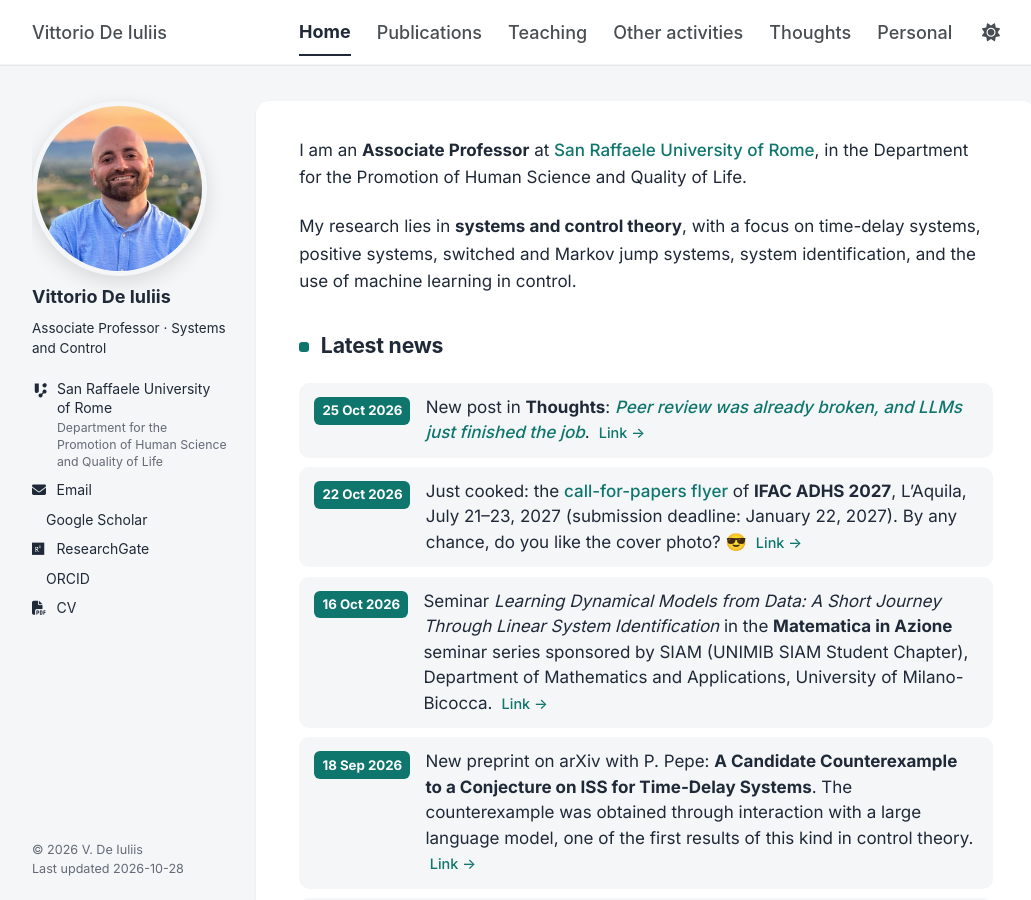
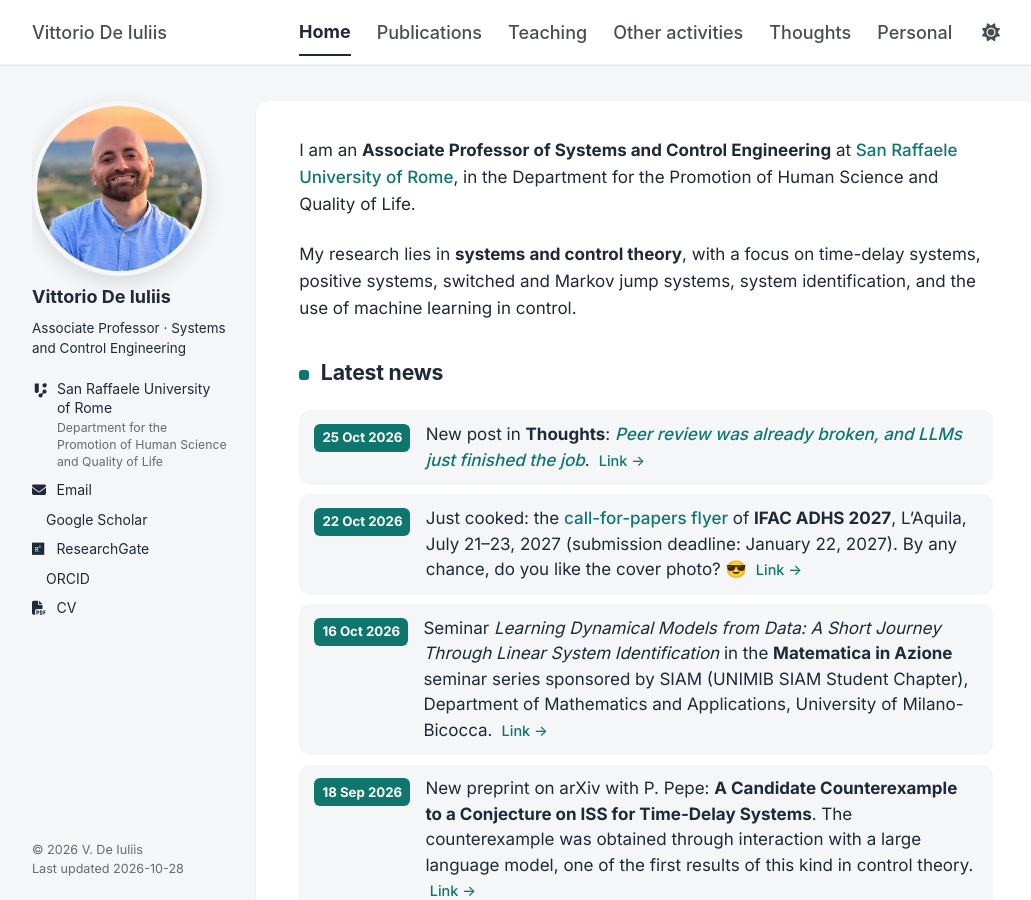
Before and after one commit to vdeiuliis/vdeiuliis.github.io, a Jekyll site: the page built from _pages/about.md, in a window 1280 px wide and 900 px high. Shown: the whole window, without its empty margins (106-1137 px from the left). Built offline with Jekyll 4.4.1, drawn with Linux system fonts in a browser that asks for light colours; a style sheet for code colours, icons or effects is not loaded.

Commit message:
Systems and Control Engineering; social card cache-busting

```diff
--- a/_config.yml
+++ b/_config.yml
@@ -26,7 +26,7 @@ author:
   avatar           : "profile.jpg"
   name             : "Vittorio De Iuliis"
   pronouns         : # example: "she/her"
-  bio              : "Associate Professor · Systems and Control"
+  bio              : "Associate Professor · Systems and Control Engineering"
   location         : # e.g. "Rome, Italy"
   employer         : "San Raffaele University of Rome"
   department       : "Department for the Promotion of Human Science and Quality of Life"
@@ -163,7 +163,7 @@ facebook:
   app_id                 :
   publisher              :
 og_image                 : "profile.jpg"  # photo shown in link previews (WhatsApp, LinkedIn, email...)
-og_description           : "Associate Professor of Systems and Control at San Raffaele University of Rome. Time-delay and positive systems, system identification, machine learning for control."
+og_description           : "Associate Professor of Systems and Control Engineering at San Raffaele University of Rome. Time-delay and positive systems, system identification, machine learning for control."
 # For specifying social profiles
 # - https://developers.google.com/structured-data/customize/social-profiles
 social:
--- a/_pages/about.md
+++ b/_pages/about.md
@@ -1,7 +1,7 @@
 ---
 permalink: /
 title: "Vittorio De Iuliis"
-seo_title: "Vittorio De Iuliis – Associate Professor of Systems and Control"   # browser tab, search results, link previews
+seo_title: "Vittorio De Iuliis – Associate Professor of Systems and Control Engineering"   # browser tab, search results, link previews
 hide_title: true   # no title at the top of the homepage
 author_profile: true
 redirect_from:
@@ -9,7 +9,7 @@ redirect_from:
   - /about.html
 ---
 
-I am an **Associate Professor** at [San Raffaele University of Rome](https://www.uniroma5.it/), in the Department for the Promotion of Human Science and Quality of Life.
+I am an **Associate Professor of Systems and Control Engineering** at [San Raffaele University of Rome](https://www.uniroma5.it/), in the Department for the Promotion of Human Science and Quality of Life.
 
 My research lies in **systems and control theory**, with a focus on time-delay systems, positive systems, switched and Markov jump systems, system identification, and the use of machine learning in control.
 
```
